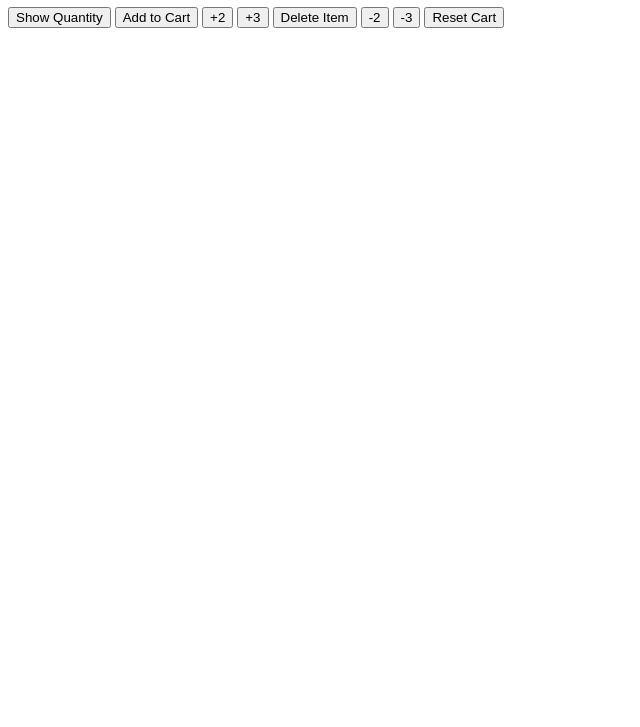
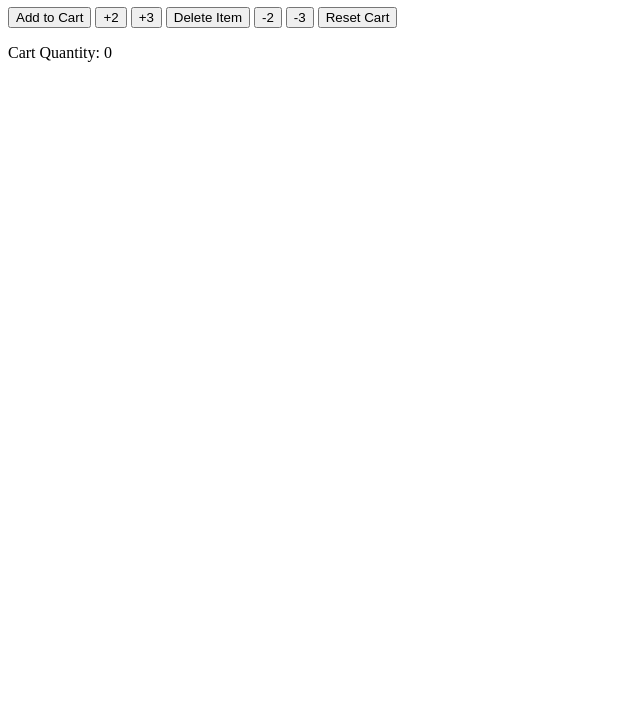
Before and after one commit to mrstijket/CartQuantitySimulation, a plain HTML site: page index.html in a window 1280 px wide. Shown: the part 73-800 px from the top of the page, without its empty margins (0-640 px from the left). Drawn offline with Linux system fonts and the light colour scheme.

Commit message:
Prettier approach
Local Storage is added and Showing Quantity is placed into page instead of alert messages.

```diff
--- a/index.html
+++ b/index.html
@@ -7,7 +7,6 @@
 
 <body>
 	<h1>Cart Quantity</h1>
-	<button onclick="showQuantity();">Show Quantity</button>
 	<button onclick="cartUpdate(1);">Add to Cart</button>
 	<button onclick="cartUpdate(2);">+2</button>
 	<button onclick="cartUpdate(3);">+3</button>
@@ -15,6 +14,7 @@
 	<button onclick="cartUpdate(-2);">-2</button>
 	<button onclick="cartUpdate(-3);">-3</button>
 	<button onclick="cartUpdate(0)">Reset Cart</button>
+	<p class="js-quantity"></p>
 
 	<script src="main.js"></script>
 </body>
--- a/main.js
+++ b/main.js
@@ -1,4 +1,6 @@
-let cartQuantity = 0;
+let cartQuantity = JSON.parse(localStorage.getItem('quantity')) || 0;
+showQuantity();
+localStorage.getItem('quantity');
 function cartUpdate(number) {
 	if (number === -3) {
 		cartQuantity -= 3;
@@ -15,17 +17,17 @@ function cartUpdate(number) {
 	} else {
 		cartQuantity = 0;
 	}
-
+	localStorage.setItem('quantity', JSON.stringify(cartQuantity));
 	showQuantity();
 }
 function showQuantity() {
 	if (cartQuantity > 10) {
-		alert("The cart is full! (10)");
+		document.querySelector('.js-quantity').innerHTML = "The cart is full! (10)";
 		cartQuantity = 10;
 	} else if (cartQuantity < 0) {
-		alert("The cart is empty! (0)");
+		document.querySelector('.js-quantity').innerHTML = "The cart is empty! (0)";
 		cartQuantity = 0;
 	} else {
-		alert(`Cart Quantity: ${cartQuantity}`);
+		document.querySelector('.js-quantity').innerHTML = `Cart Quantity: ${cartQuantity}`;
 	}
 }
```
